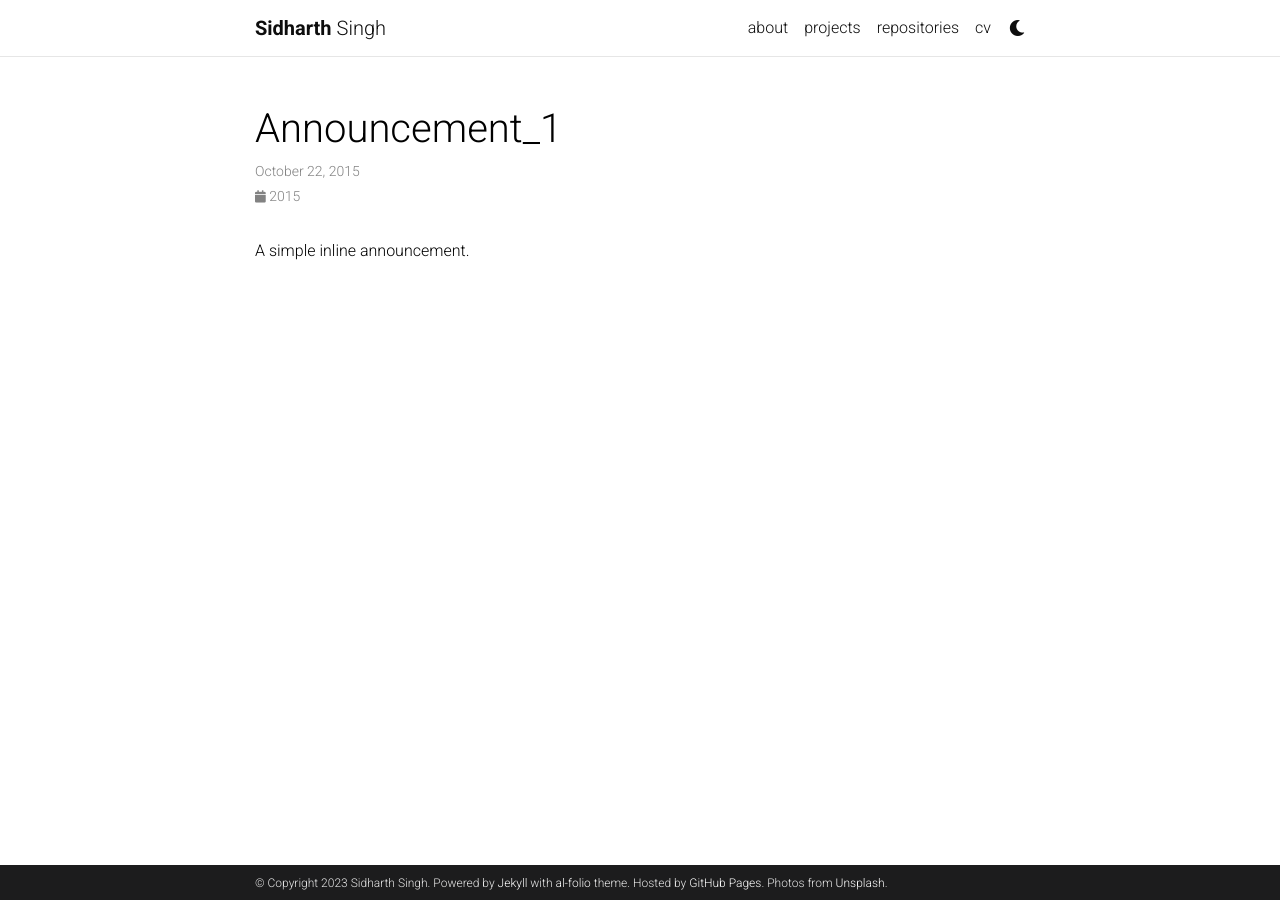
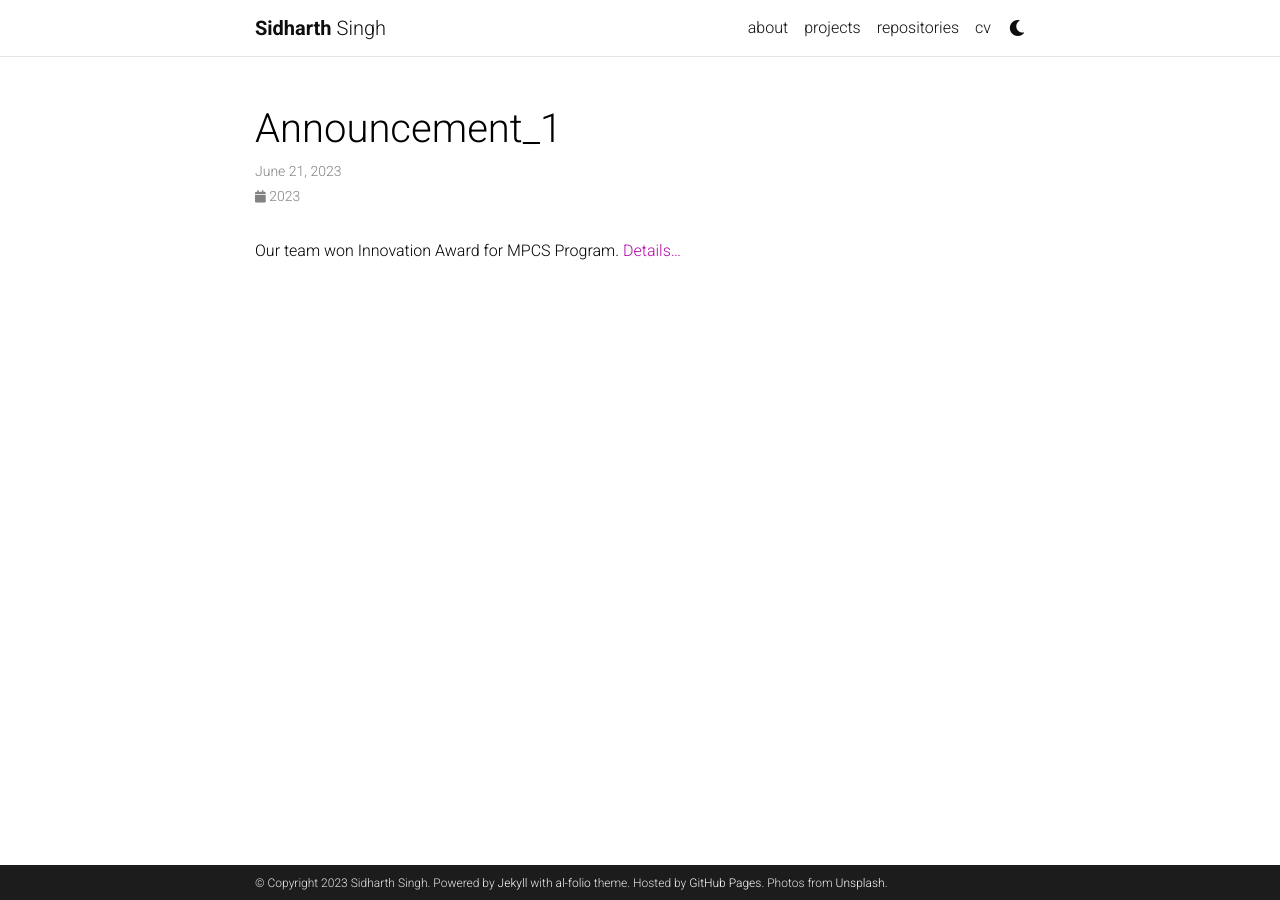
Before and after one commit to singh-sidharth/singh-sidharth.github.io, a Jekyll site: the page built from _news/announcement_1.md, in a window 1280 px wide. Built offline with Jekyll 4.4.1, drawn with Linux system fonts in a browser that asks for light colours; full-size pictures stand in for the smaller copies a plugin makes; comment, search, counter and statistics services are not loaded; a style sheet for code colours, icons or effects is not loaded.

Commit message:
updated announcements

```diff
--- a/_news/announcement_1.md
+++ b/_news/announcement_1.md
@@ -1,8 +1,7 @@
 ---
 layout: post
-date: 2015-10-22 15:59:00-0400
 inline: true
 related_posts: false
 ---
 
-A simple inline announcement.
+Our team won Innovation Award for MPCS Program. <a href='https://www.sfu.ca/computing/current-students/graduate-students/academic-programs/professional-master-of-science-in-computer-science/project-showcase/is-seeing-still-not-necessarily-believing-.html'>Details...</a>
```
Also changed, not shown: _news/announcement_2.md (deleted, +0 -32 lines), _news/announcement_3.md (deleted, +0 -8 lines).
